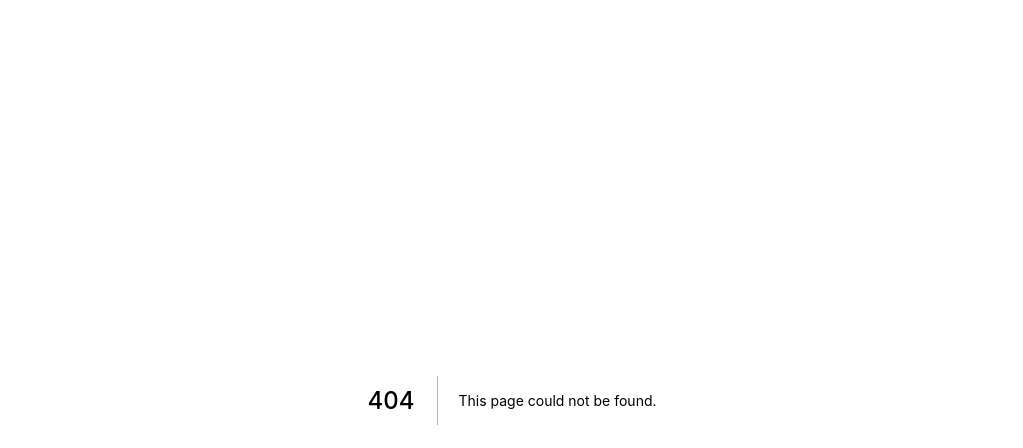
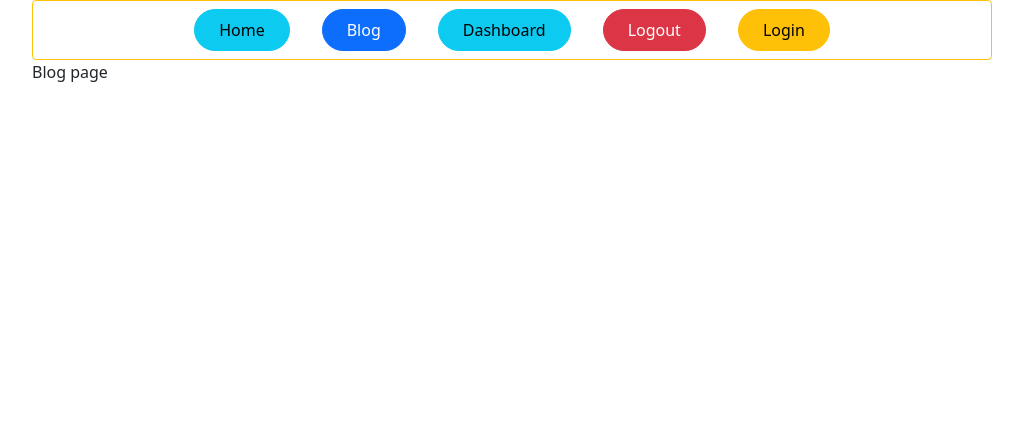
Before and after one commit to Mohimenol-Islam-Munna/Next-Js-Auth, a Next.js app: page /blog in a window 1280 px wide. Before the commit this address had no page. Shown: the top 448 px of the page, without its empty margins (128-1151 px from the left). Built offline with nearby package versions, Linux system fonts and the light colour scheme.

Commit message:
page setup

```diff
--- /dev/null
+++ b/components/Navbar.js
@@ -0,0 +1,55 @@
+import React from "react";
+import Link from "next/link";
+
+const Navbar = () => {
+  return (
+    <div>
+      <div className="d-flex justify-content-center py-2 px-4 border w-75 border-warning mx-auto rounded">
+        <div>
+          {" "}
+          <Link href="/">
+            <button className="mx-3 btn btn-info py-2 px-4  rounded-pill">
+              Home
+            </button>
+          </Link>
+        </div>
+
+        <div>
+          {" "}
+          <Link href="/blog">
+            <button className="mx-3 btn btn-primary py-2 px-4  rounded-pill">
+              Blog
+            </button>
+          </Link>
+        </div>
+
+        <div>
+          {" "}
+          <Link href="/dashboard">
+            <button className="mx-3 btn btn-info py-2 px-4 rounded-pill">
+              Dashboard
+            </button>
+          </Link>
+        </div>
+        <div>
+          {" "}
+          <Link href="/logout">
+            <button className="mx-3 btn btn-danger py-2 px-4 rounded-pill">
+              Logout
+            </button>
+          </Link>
+        </div>
+        <div>
+          {" "}
+          <Link href="/login">
+            <button className="mx-3 btn btn-warning py-2 px-4 rounded-pill">
+              Login
+            </button>
+          </Link>
+        </div>
+      </div>
+    </div>
+  );
+};
+
+export default Navbar;
--- a/package.json
+++ b/package.json
@@ -9,6 +9,7 @@
     "lint": "next lint"
   },
   "dependencies": {
+    "bootstrap": "^5.1.3",
     "next": "12.1.0",
     "react": "17.0.2",
     "react-dom": "17.0.2"
--- a/pages/_app.js
+++ b/pages/_app.js
@@ -1,7 +1,15 @@
-import '../styles/globals.css'
+import "../styles/globals.css";
+import "bootstrap/dist/css/bootstrap.css";
+
+import Navbar from "../components/Navbar";
 
 function MyApp({ Component, pageProps }) {
-  return <Component {...pageProps} />
+  return (
+    <>
+      <Navbar></Navbar>
+      <Component {...pageProps}/>{" "}
+    </>
+  );
 }
 
-export default MyApp
+export default MyApp;
--- a/pages/api/hello.js
+++ /dev/null
@@ -1,5 +0,0 @@
-// Next.js API route support: https://nextjs.org/docs/api-routes/introduction
-
-export default function handler(req, res) {
-  res.status(200).json({ name: 'John Doe' })
-}
--- /dev/null
+++ b/pages/blog.js
@@ -0,0 +1,9 @@
+import React from 'react'
+
+const Blog = () => {
+  return (
+    <div className="w-75 mx-auto">Blog page</div>
+  )
+}
+
+export default Blog;
```
Also changed, not shown: pages/dashboard.js (added, +7 -0 lines), 1 other file (tests, documents, lock files or other folders).
